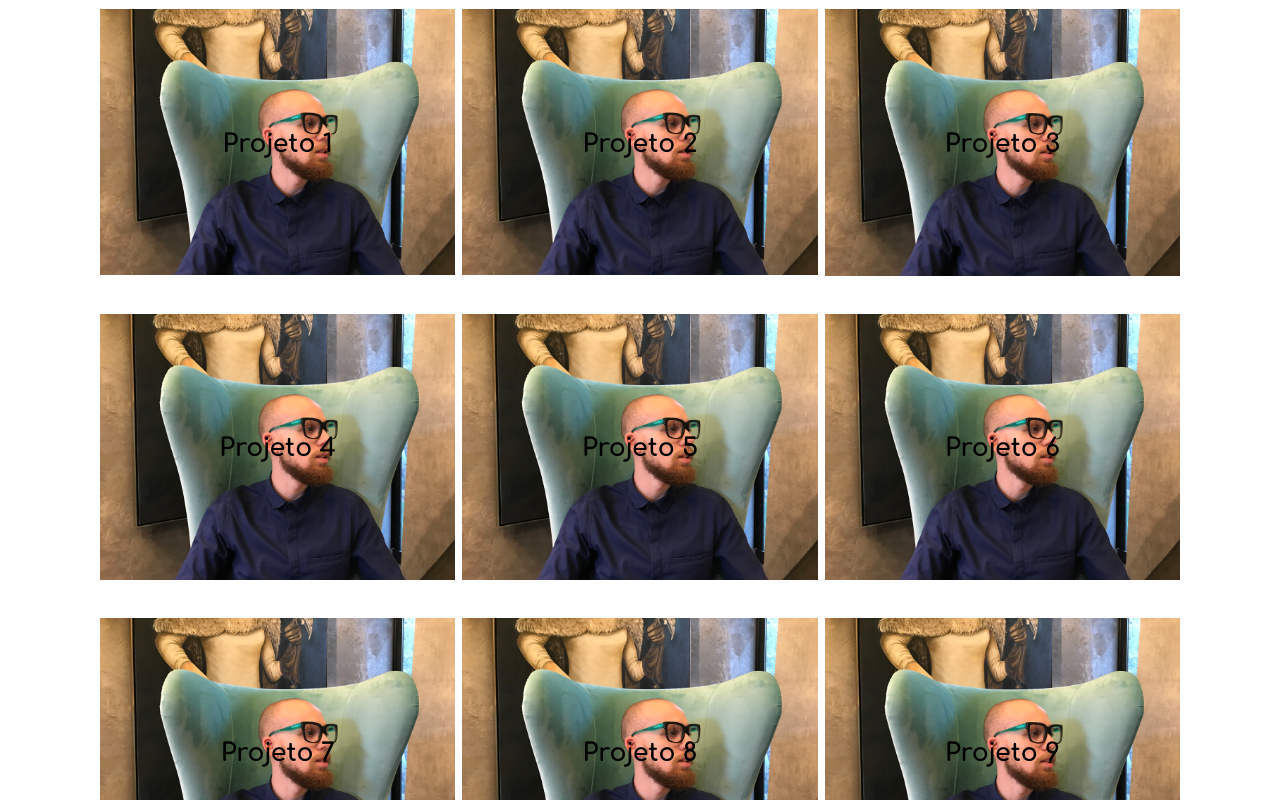
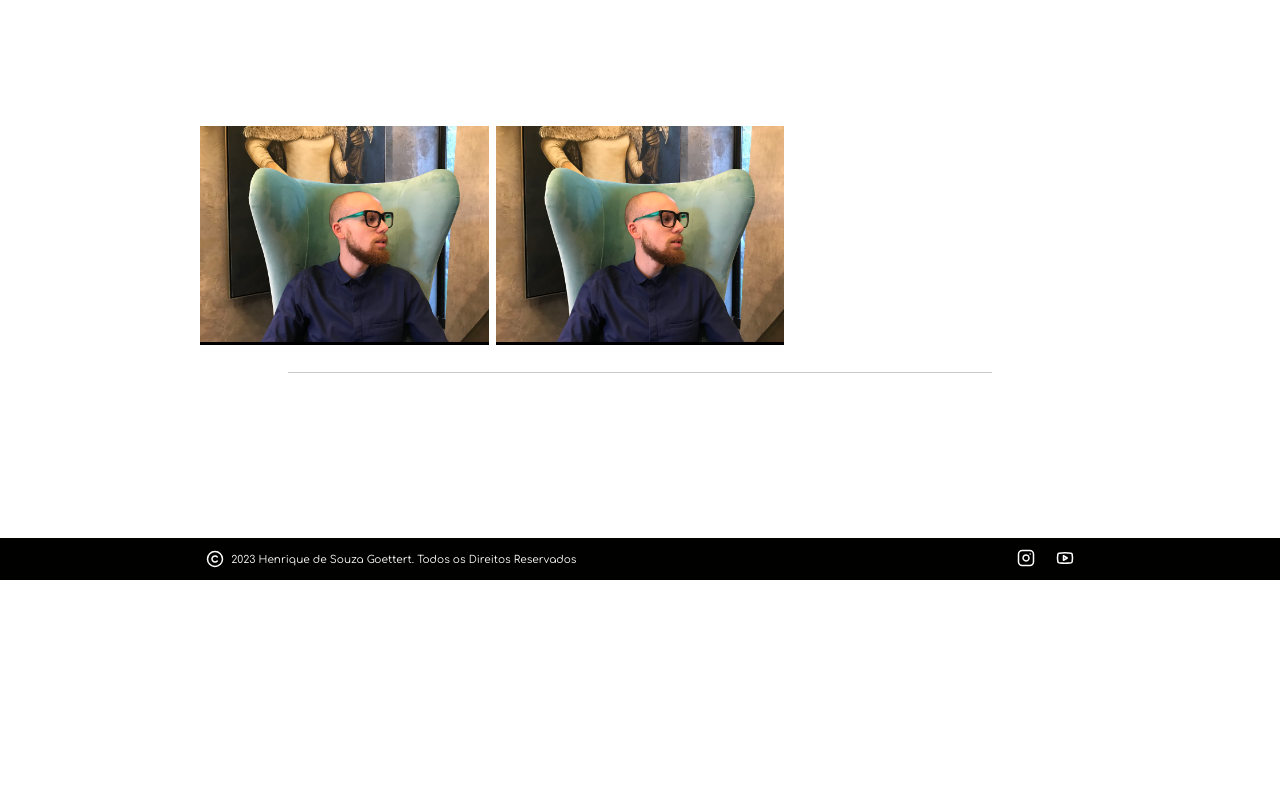
Before and after one commit to PedroGoettert/StudioAhga, a Next.js app: page /Projects in a window 1280 px wide. Shown: the part 220-1020 px from the top of the page. After the commit the page ends 800 px from the top, so only its background shows below. Built offline with nearby package versions, Linux system fonts and the light colour scheme.

Commit message:
Finished style from page Project

```diff
--- a/src/app/Projects/page.tsx
+++ b/src/app/Projects/page.tsx
@@ -9,13 +9,6 @@ export default function Projects() {
       <div className={style.content}>
         <Project title="Projeto 1" image={projectImg1} link="#" />
         <Project title="Projeto 2" image={projectImg1} link="#" />
-        <Project title="Projeto 3" image={projectImg1} link="#" />
-        <Project title="Projeto 4" image={projectImg1} link="#" />
-        <Project title="Projeto 5" image={projectImg1} link="#" />
-        <Project title="Projeto 6" image={projectImg1} link="#" />
-        <Project title="Projeto 7" image={projectImg1} link="#" />
-        <Project title="Projeto 8" image={projectImg1} link="#" />
-        <Project title="Projeto 9" image={projectImg1} link="#" />
       </div>
 
       <div style={{ marginBottom: 20 }}>
--- a/src/app/Projects/style.module.css
+++ b/src/app/Projects/style.module.css
@@ -1,4 +1,5 @@
 .container{
+  width: 100%;
   display: flex;
   flex-direction: column;
   flex: 1;
@@ -6,8 +7,8 @@
   align-items: center;
   gap: 0.5rem;
 
-  padding: 0 100px;
 
+  padding: 0 200px;
 }
 
 .content{
--- a/src/components/Project/index.tsx
+++ b/src/components/Project/index.tsx
@@ -10,10 +10,12 @@ interface ProjectProps {
 export function Project({ title, image, link }: ProjectProps) {
   return (
     <div className={style.container}>
-      <p className={style.title}>{title}</p>
-      <div>
-        <Image src={image} alt="foto Projetos" className={style.image} />
-      </div>
+      <a href={link}>
+        <div>
+          <p className={style.title}>{title}</p>
+          <Image src={image} alt="foto Projetos" className={style.image} />
+        </div>
+      </a>
     </div>
   )
 }
--- a/src/components/Project/style.module.css
+++ b/src/components/Project/style.module.css
@@ -1,17 +1,26 @@
 .container{
   max-width: 800px;
-  /* max-height: 600px; */
+  background-color: #000;
+  position: relative;
+}
+
+.container:hover a div p{
+  display: block;
 }
 
 .title {
-  position: relative;
+  position: absolute;
   top: 50%;
-  bottom: 50%;
+  right: 0;
+  left: 0;
+  transform: translate(0, -50%);
 
+  color: #FFF;
   font-weight: bold;
   font-size: 1.8rem;
 
   text-align: center;
+  display: none;
 }
 
 .image{
```
